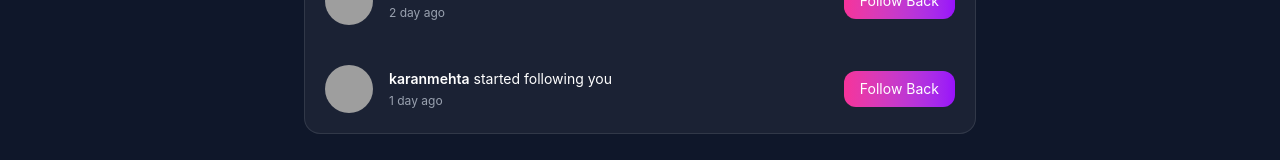
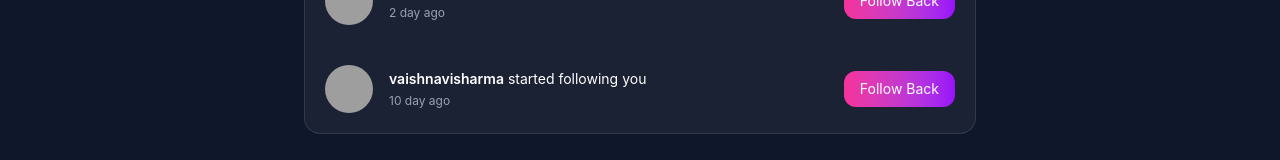
Before and after one commit to gauravkumar2005/Friendo, a React (Vite) app: page /notification in a window 1280 px wide. Shown: the part 499-659 px from the top of the page. Built offline with nearby package versions, Linux system fonts and the light colour scheme; grey boxes are pictures that could not be loaded.

Commit message:
add more followings in notification page

```diff
--- a/src/pages/Notification.jsx
+++ b/src/pages/Notification.jsx
@@ -181,13 +181,13 @@ function Notifications() {
 
                 <p className="text-sm">
                   <span className="font-semibold">
-                    karanmehta
+                    vaishnavisharma
                   </span>{" "}
                   started following you
                 </p>
 
                 <p className="text-xs text-gray-400 mt-1">
-                  1 day ago
+                  10 day ago
                 </p>
 
               </div>
```
